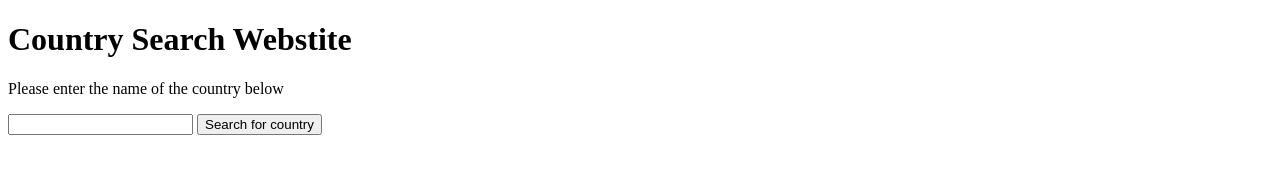
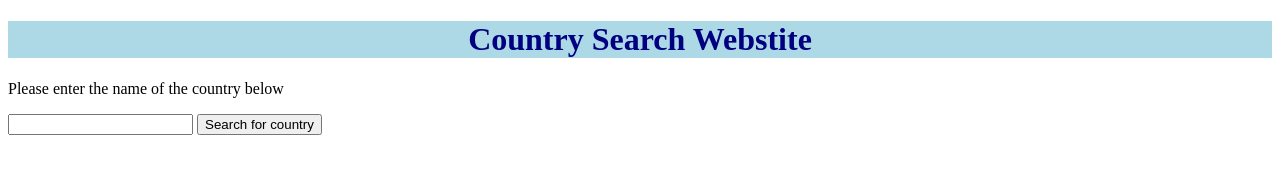
Before and after one commit to 2544615/2544615-lab4-sd, a plain HTML site: page index.html in a window 1280 px wide. Drawn offline with Linux system fonts and the light colour scheme.

Commit message:
Update styles.css

```diff
--- a/styles.css
+++ b/styles.css
@@ -3,3 +3,9 @@ h2 {
     text-align: center;
     background-color: grey;
   }
+
+h1{
+  color: navy;
+  background-color: lightblue;
+  text-align: center;
+}
```
